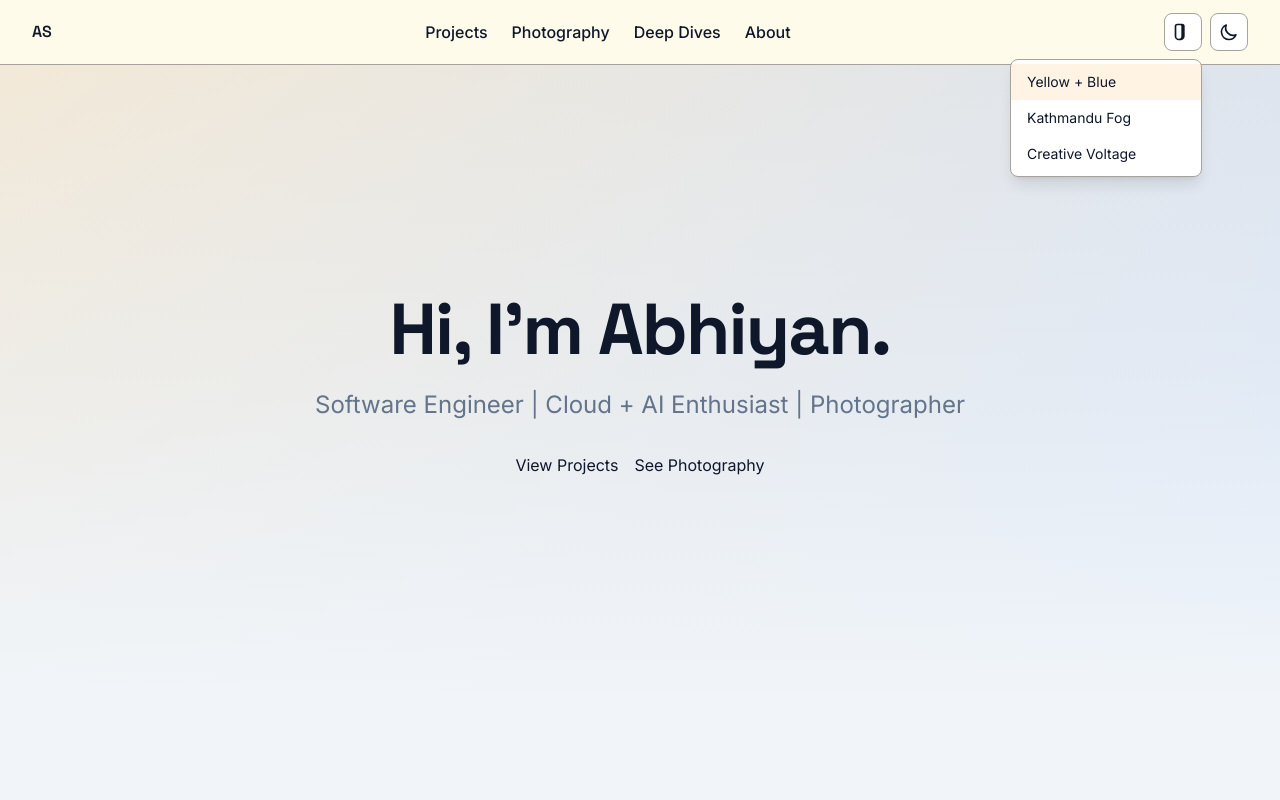
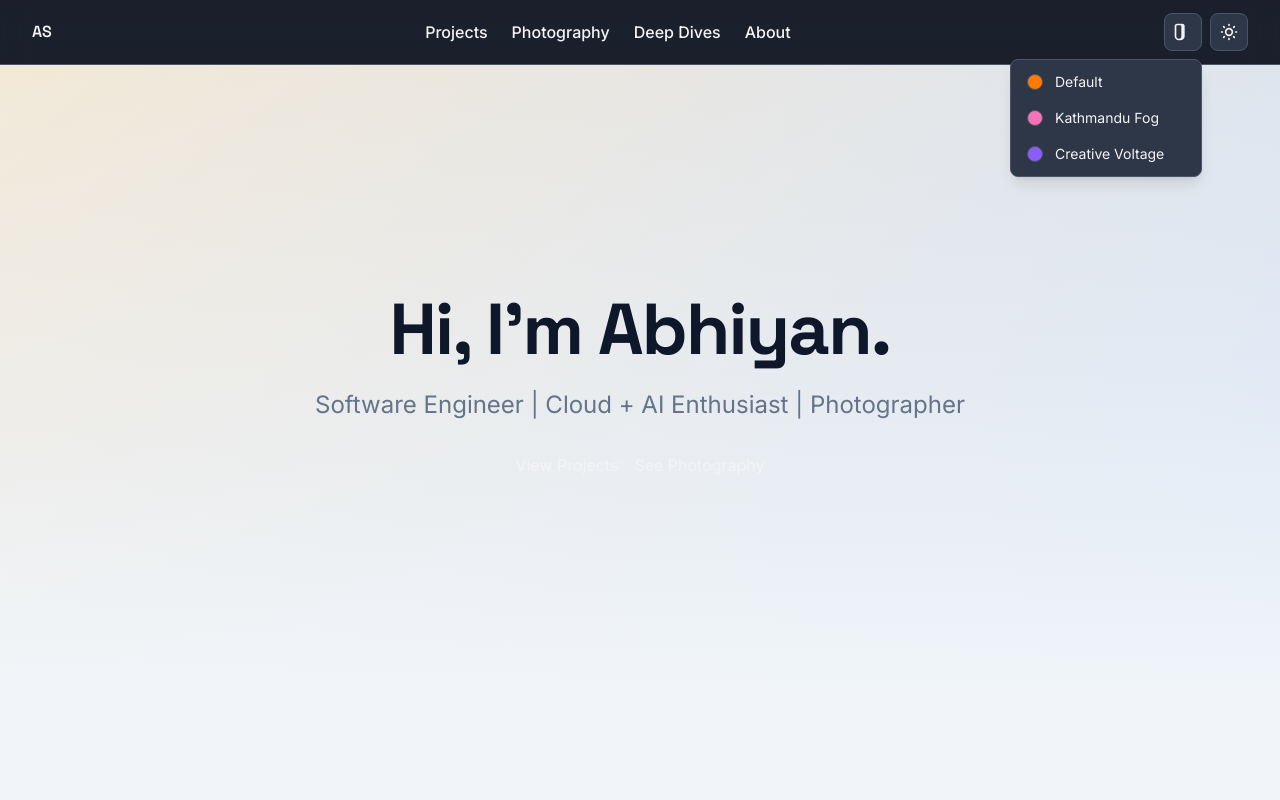
Before and after one commit to aabhiyann/portfolio-abhiyan, a React (Vite) app: page / in a window 1280 px wide. Both pictures are taken after a click on the button 1182 px from the left and 32 px from the top of the page. Shown: the top 800 px of the page. Built offline with nearby package versions, Linux system fonts and the light colour scheme.

Commit message:
fix: resolve theme toggle functionality

```diff
--- a/src/components/Layout.jsx
+++ b/src/components/Layout.jsx
@@ -1,88 +1,30 @@
-import React, { useState, useEffect } from "react";
-import { motion } from "framer-motion"; // eslint-disable-line no-unused-vars
-import { Link } from "react-router-dom";
-import { colorUtils } from "../design/colors";
+import React from "react";
+import { motion } from "framer-motion";
+import { useTheme } from "../contexts/ThemeContext";
 import Navbar from "./Navbar";
 import Footer from "./Footer";
 import SkipLink from "./SkipLink";
 
 function Layout({ children }) {
-  const [isDark, setIsDark] = useState(false);
-  const [currentTheme, setCurrentTheme] = useState('default');
-
-  // Load theme preference from localStorage on mount
-  useEffect(() => {
-    const savedTheme = localStorage.getItem("theme");
-    const savedColorTheme = localStorage.getItem("colorTheme");
-    const prefersDark = window.matchMedia("(prefers-color-scheme: dark)").matches;
-
-    if (savedTheme === "dark" || (!savedTheme && prefersDark)) {
-      setIsDark(true);
-      document.documentElement.classList.add("dark");
-    }
-
-    if (savedColorTheme) {
-      setCurrentTheme(savedColorTheme);
-      document.documentElement.className = document.documentElement.className
-        .replace(/theme-\w+/g, '')
-        .trim();
-      document.documentElement.classList.add(`theme-${savedColorTheme}`);
-    }
-  }, []);
-
-  // Toggle dark/light mode
-  const toggleTheme = () => {
-    const newTheme = !isDark;
-    setIsDark(newTheme);
-
-    if (newTheme) {
-      document.documentElement.classList.add("dark");
-      localStorage.setItem("theme", "dark");
-    } else {
-      document.documentElement.classList.remove("dark");
-      localStorage.setItem("theme", "light");
-    }
-  };
-
-  // Switch color theme
-  const switchColorTheme = (theme) => {
-    setCurrentTheme(theme);
-    localStorage.setItem("colorTheme", theme);
-
-    // Remove existing theme classes
-    document.documentElement.className = document.documentElement.className
-      .replace(/theme-\w+/g, '')
-      .trim();
-
-    // Add new theme class
-    if (theme !== 'default') {
-      document.documentElement.classList.add(`theme-${theme}`);
-    }
-  };
+  const { themeState, toggleTheme, setCurrentTheme } = useTheme();
 
   return (
-    <div
-      className={`min-h-screen transition-colors ${isDark ? "dark" : ""}`}
-      style={{
-        backgroundColor: colorUtils.getThemeColor('background', isDark, currentTheme),
-        color: colorUtils.getThemeColor('text', isDark, currentTheme),
-      }}
-    >
+    <div className="min-h-screen bg-light-bg text-light-text transition-theme">
       <SkipLink />
       <Navbar
-        isDark={isDark}
+        isDark={themeState.isDarkMode}
         toggleTheme={toggleTheme}
-        currentTheme={currentTheme}
-        switchColorTheme={switchColorTheme}
+        currentTheme={themeState.currentTheme}
+        switchColorTheme={setCurrentTheme}
       />
 
       <motion.main
-        id="main-content"
+        id="content"
         initial={{ opacity: 0 }}
         animate={{ opacity: 1 }}
         transition={{ duration: 0.3 }}
       >
-        {React.cloneElement(children, { isDark, currentTheme })}
+        {children}
       </motion.main>
 
       <Footer />
--- a/src/components/Navbar.jsx
+++ b/src/components/Navbar.jsx
@@ -1,28 +1,21 @@
 import { useState } from "react";
 import { Link } from "react-router-dom";
-import { colorUtils } from "../design/colors";
 
 function Navbar({ isDark, toggleTheme, currentTheme, switchColorTheme }) {
   const [showThemeMenu, setShowThemeMenu] = useState(false);
 
-  const availableThemes = colorUtils.getAvailableThemes();
+  const availableThemes = [
+    { id: 'default', name: 'Default', color: '#FF7A00' },
+    { id: 'kathmanduFog', name: 'Kathmandu Fog', color: '#F472B6' },
+    { id: 'creativeVoltage', name: 'Creative Voltage', color: '#8B5CF6' }
+  ];
 
   return (
-    <header
-      className="sticky top-0 z-50 backdrop-blur-md border-b"
-      style={{
-        backgroundColor: colorUtils.getThemeColor('navbar', isDark, currentTheme),
-        borderColor: colorUtils.getThemeColor('border', isDark, currentTheme),
-      }}
-    >
+    <header className="sticky top-0 z-50 backdrop-blur-md border-b border-light-border bg-light-bg/80">
       <div className="max-w-7xl mx-auto px-6 md:px-8 h-16 flex items-center justify-between">
         <Link
           to="/"
-          className="font-semibold transition-colors hover:opacity-70"
-          style={{
-            fontFamily: "var(--font-family-heading)",
-            color: colorUtils.getThemeColor('text', isDark, currentTheme),
-          }}
+          className="font-semibold transition-colors hover:opacity-70 font-heading text-light-text"
         >
           AS
         </Link>
@@ -30,29 +23,25 @@ function Navbar({ isDark, toggleTheme, currentTheme, switchColorTheme }) {
         <nav className="hidden md:flex gap-6" aria-label="Main navigation">
           <Link
             to="/projects"
-            className="text-sm md:text-base font-medium transition-colors hover:opacity-70"
-            style={{ color: colorUtils.getThemeColor('text', isDark, currentTheme) }}
+            className="text-sm md:text-base font-medium transition-colors hover:text-accent text-light-text"
           >
             Projects
           </Link>
           <Link
             to="/photography"
-            className="text-sm md:text-base font-medium transition-colors hover:opacity-70"
-            style={{ color: colorUtils.getThemeColor('text', isDark, currentTheme) }}
+            className="text-sm md:text-base font-medium transition-colors hover:text-accent text-light-text"
           >
             Photography
           </Link>
           <Link
             to="/deep-dives"
-            className="text-sm md:text-base font-medium transition-colors hover:opacity-70"
-            style={{ color: colorUtils.getThemeColor('text', isDark, currentTheme) }}
+            className="text-sm md:text-base font-medium transition-colors hover:text-accent text-light-text"
           >
             Deep Dives
           </Link>
           <Link
             to="/about"
-            className="text-sm md:text-base font-medium transition-colors hover:opacity-70"
-            style={{ color: colorUtils.getThemeColor('text', isDark, currentTheme) }}
+            className="text-sm md:text-base font-medium transition-colors hover:text-accent text-light-text"
           >
             About
           </Link>
@@ -63,12 +52,7 @@ function Navbar({ isDark, toggleTheme, currentTheme, switchColorTheme }) {
           <div className="relative">
             <button
               onClick={() => setShowThemeMenu(!showThemeMenu)}
-              className="p-2 rounded-lg transition-colors"
-              style={{
-                backgroundColor: colorUtils.getThemeColor('surface', isDark, currentTheme),
-                color: colorUtils.getThemeColor('text', isDark, currentTheme),
-                border: `1px solid ${colorUtils.getThemeColor('border', isDark, currentTheme)}`,
-              }}
+              className="p-2 rounded-lg transition-colors bg-light-surface text-light-text border border-light-border hover:bg-light-muted/10"
               aria-label="Select color theme"
             >
               <svg className="w-5 h-5" fill="none" stroke="currentColor" viewBox="0 0 24 24">
@@ -77,30 +61,26 @@ function Navbar({ isDark, toggleTheme, currentTheme, switchColorTheme }) {
             </button>
 
             {showThemeMenu && (
-              <div
-                className="absolute right-0 mt-2 w-48 rounded-lg shadow-lg border"
-                style={{
-                  backgroundColor: colorUtils.getThemeColor('surface', isDark, currentTheme),
-                  borderColor: colorUtils.getThemeColor('border', isDark, currentTheme),
-                }}
-              >
+              <div className="absolute right-0 mt-2 w-48 rounded-lg shadow-lg border border-light-border bg-light-surface">
                 <div className="py-1">
                   {availableThemes.map((theme) => (
                     <button
-                      key={theme}
+                      key={theme.id}
                       onClick={() => {
-                        switchColorTheme(theme);
+                        switchColorTheme(theme.id);
                         setShowThemeMenu(false);
                       }}
-                      className="w-full text-left px-4 py-2 text-sm transition-colors hover:opacity-70"
-                      style={{
-                        color: colorUtils.getThemeColor('text', isDark, currentTheme),
-                        backgroundColor: currentTheme === theme
-                          ? colorUtils.getAccentColor('primary', isDark, currentTheme) + '20'
-                          : 'transparent',
-                      }}
+                      className={`w-full text-left px-4 py-2 text-sm transition-colors hover:bg-light-muted/10 text-light-text ${
+                        currentTheme === theme.id ? 'bg-accent/10 text-accent' : ''
+                      }`}
                     >
-                      {colorUtils.getThemeDisplayName(theme)}
+                      <div className="flex items-center gap-3">
+                        <div
+                          className="w-4 h-4 rounded-full border border-light-border"
+                          style={{ backgroundColor: theme.color }}
+                        />
+                        {theme.name}
+                      </div>
                     </button>
                   ))}
                 </div>
@@ -111,13 +91,8 @@ function Navbar({ isDark, toggleTheme, currentTheme, switchColorTheme }) {
           {/* Dark/Light Mode Toggle */}
           <button
             onClick={toggleTheme}
-            className="p-2 rounded-lg transition-colors"
-            style={{
-              backgroundColor: colorUtils.getThemeColor('surface', isDark, currentTheme),
-              color: colorUtils.getThemeColor('text', isDark, currentTheme),
-              border: `1px solid ${colorUtils.getThemeColor('border', isDark, currentTheme)}`,
-            }}
-            aria-label="Toggle dark/light mode"
+            className="p-2 rounded-lg transition-colors bg-light-surface text-light-text border border-light-border hover:bg-light-muted/10"
+            aria-label={`Switch to ${isDark ? 'light' : 'dark'} mode`}
           >
             {isDark ? (
               <svg className="w-5 h-5" fill="none" stroke="currentColor" viewBox="0 0 24 24">
--- a/src/index.css
+++ b/src/index.css
@@ -154,6 +154,47 @@ body,
   color: var(--color-dark-text);
 }
 
+/* Theme-aware utility classes for Tailwind dark mode */
+.bg-light-bg {
+  background-color: var(--color-light-background);
+}
+
+.dark .bg-light-bg {
+  background-color: var(--color-dark-background);
+}
+
+.bg-light-surface {
+  background-color: var(--color-light-surface);
+}
+
+.dark .bg-light-surface {
+  background-color: var(--color-dark-surface);
+}
+
+.text-light-text {
+  color: var(--color-light-text);
+}
+
+.dark .text-light-text {
+  color: var(--color-dark-text);
+}
+
+.text-light-muted {
+  color: var(--color-light-textMuted);
+}
+
+.dark .text-light-muted {
+  color: var(--color-dark-textMuted);
+}
+
+.border-light-border {
+  border-color: var(--color-light-border);
+}
+
+.dark .border-light-border {
+  border-color: var(--color-dark-border);
+}
+
 /* Theme-specific classes */
 .theme-kathmandu {
   --color-background: var(--color-kathmandu-light-background);
```
